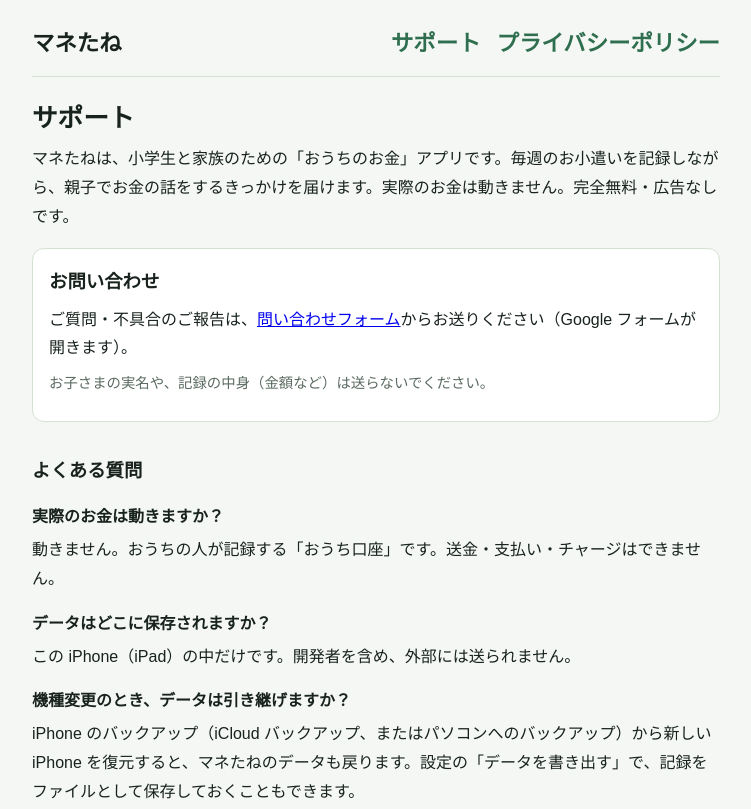
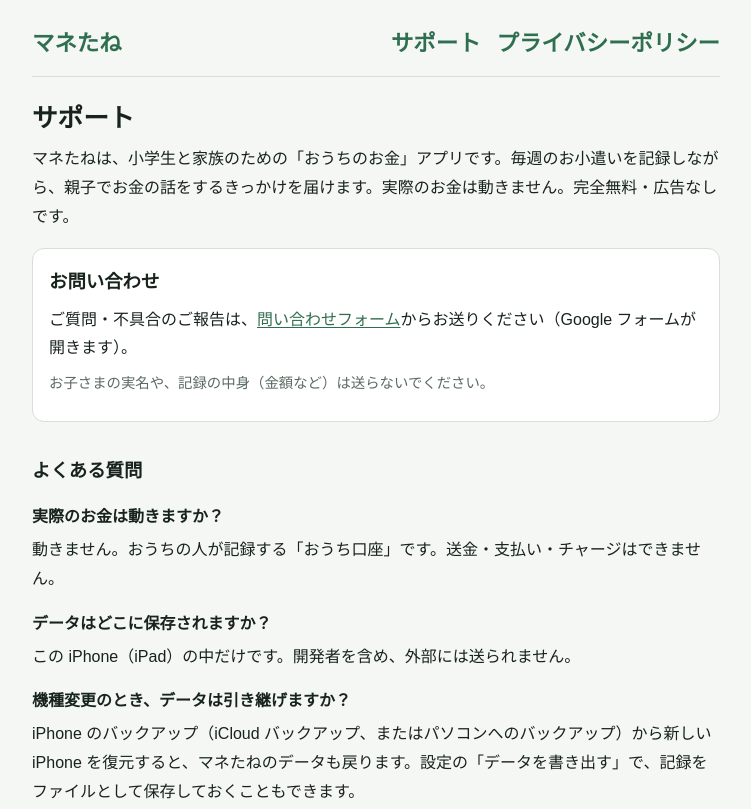
Before and after one commit to efamity/manetane, a plain HTML site: page index.html in a window 1280 px wide. Shown: the top 809 px of the page, without its empty margins (264-1015 px from the left). Drawn offline with Linux system fonts and the light colour scheme.

Commit message:
本文のリンクの色をテーマに合わせる

```diff
--- a/style.css
+++ b/style.css
@@ -10,6 +10,7 @@ header { display: flex; align-items: baseline; justify-content: space-between; g
 header a { color: var(--fg); text-decoration: none; font-weight: 700; font-size: 1.4rem; }
 nav { display: flex; gap: 16px; font-size: 0.95rem; }
 nav a { color: var(--accent); }
+main a { color: var(--accent); text-underline-offset: 2px; }  /* 本文のリンク（ダークモードで既定の青が読みにくかった） */
 h1 { font-size: 1.6rem; line-height: 1.4; margin: 0 0 8px; }
 h2 { font-size: 1.15rem; margin: 32px 0 8px; }
 p, li { margin: 0 0 8px; }
```
